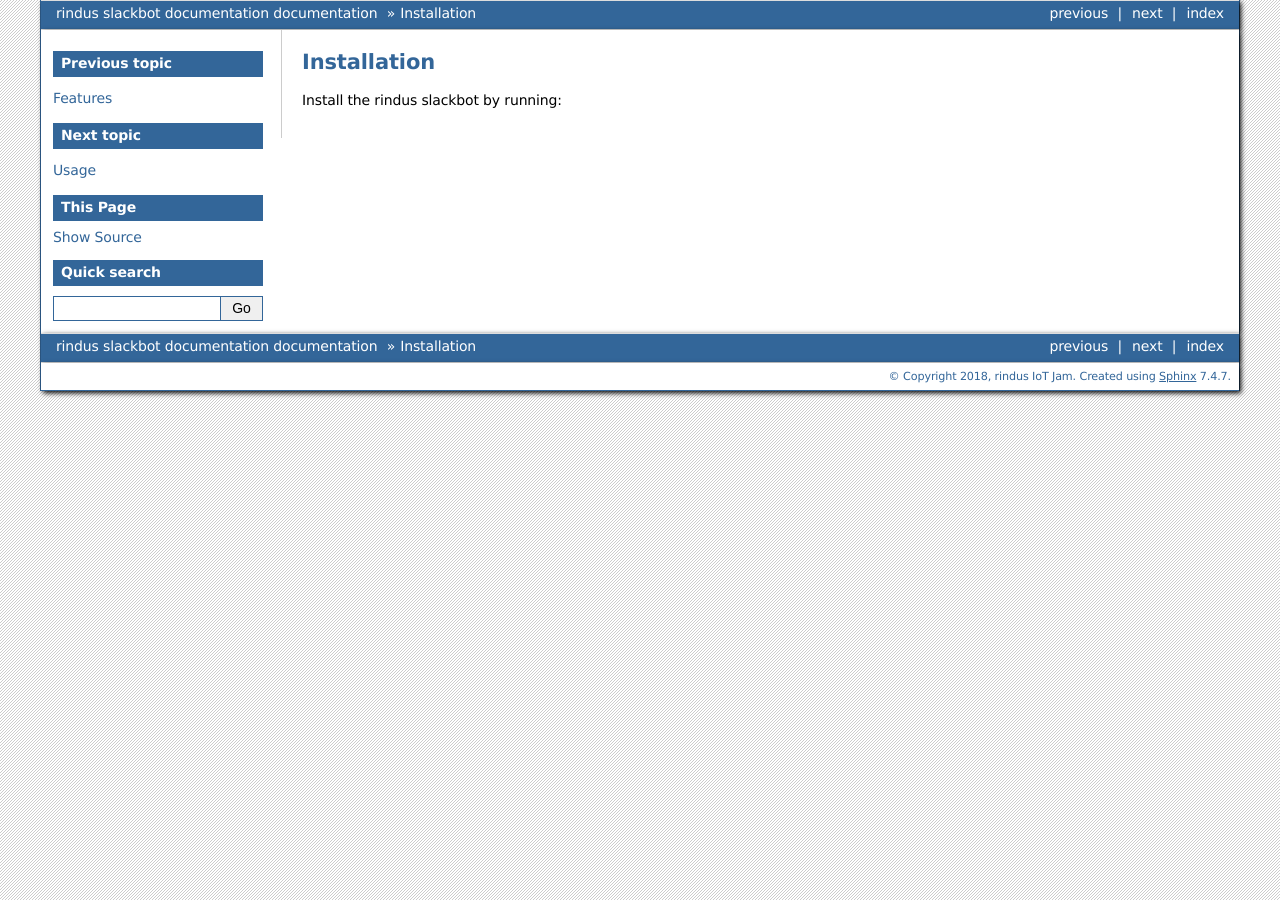
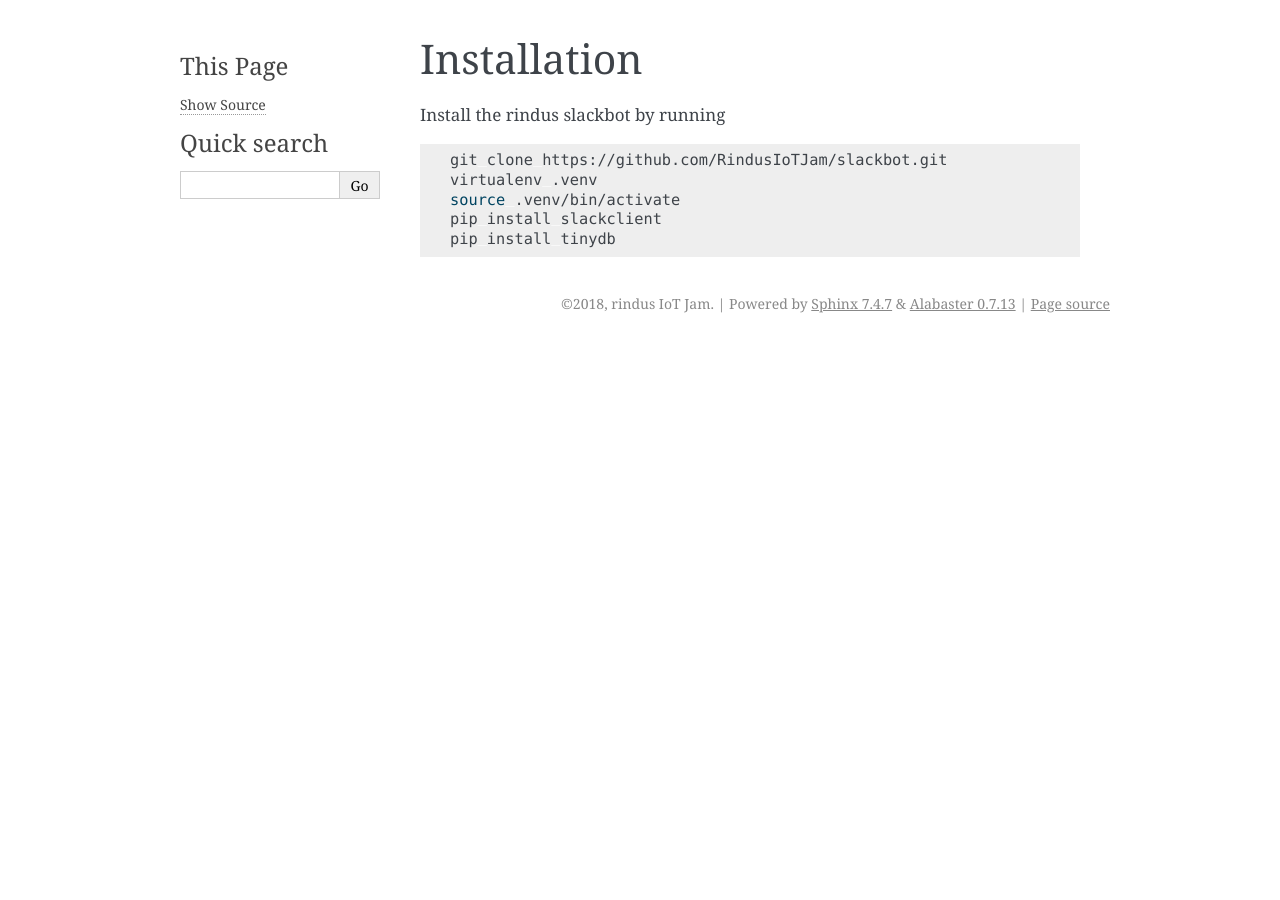
Before and after one commit to RinudsIoTJam/slackbot, a Sphinx documentation site: the page built from docs/installation.rst, in a window 1280 px wide. Built offline with Sphinx 7.4.7, drawn with Linux system fonts in a browser that asks for light colours.

Commit message:
1st try to produce a helpful documentation

```diff
--- a/docs/conf.py
+++ b/docs/conf.py
@@ -9,11 +9,3 @@ project = u'rindus slackbot documentation'
 copyright = u'2018, rindus IoT Jam'
 
 version = '0.1.1'
-
-# -- Options for HTML output -----------------------------------
-
-html_theme = 'bizstyle'
-
-html_theme_options = {
-    'rightsidebar': False,
-}
--- a/docs/installation.rst
+++ b/docs/installation.rst
@@ -2,9 +2,10 @@
 Installation
 ************
 
-Install the rindus slackbot by running:
+Install the rindus slackbot by running
 
 .. code-block:: bash
+
     git clone https://github.com/RindusIoTJam/slackbot.git
     virtualenv .venv
     source .venv/bin/activate
--- a/docs/usage.rst
+++ b/docs/usage.rst
@@ -8,11 +8,13 @@ Production setup
 Starting the slackbot is as easy as
 
 .. code-block:: bash
+
     SLACK_BOT_TOKEN='xoxo-393952263286-sRsuiTOM645vtkGxoNbZkeVe' python app.py
 
 If you prefer to safe the tocken in the config file
 
 .. code-block:: json
+
     :caption: settings.json
     :name: settings.json
     :emphasize-lines: 4
@@ -28,6 +30,7 @@ If you prefer to safe the tocken in the config file
 and simply start the slackbot with
 
 .. code-block:: bash
+
     python app.py
 
 Development setup
@@ -37,6 +40,7 @@ You can setup a ``local_settings.py`` file, that is git ignored and just consist
 of one relevant line staring with ``SLACKBOT_TOKEN``.
 
 .. code-block:: python
+
     :caption: local_settings.py
     :name: local_settings.py
     :emphasize-lines: 5
```
